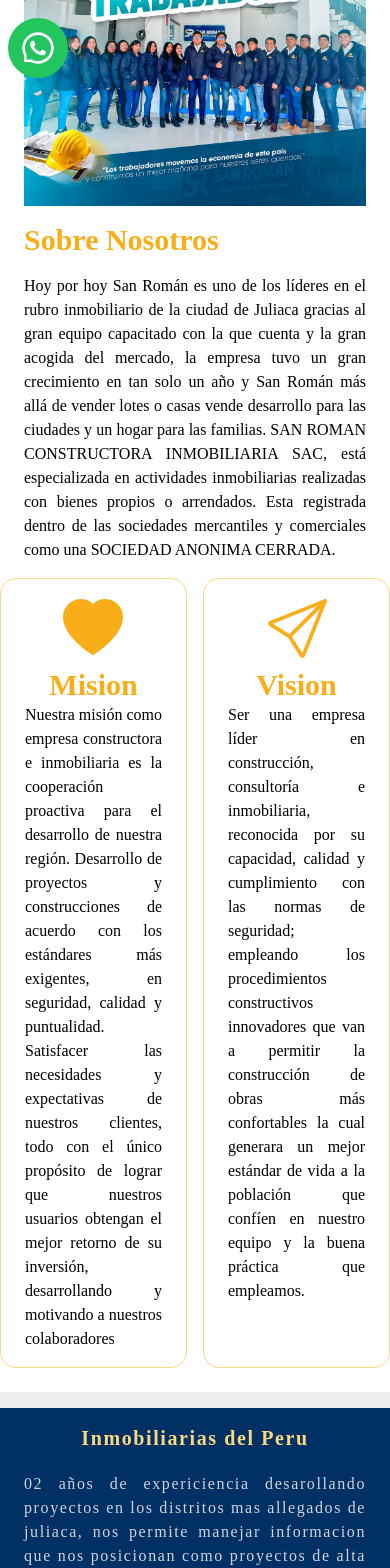
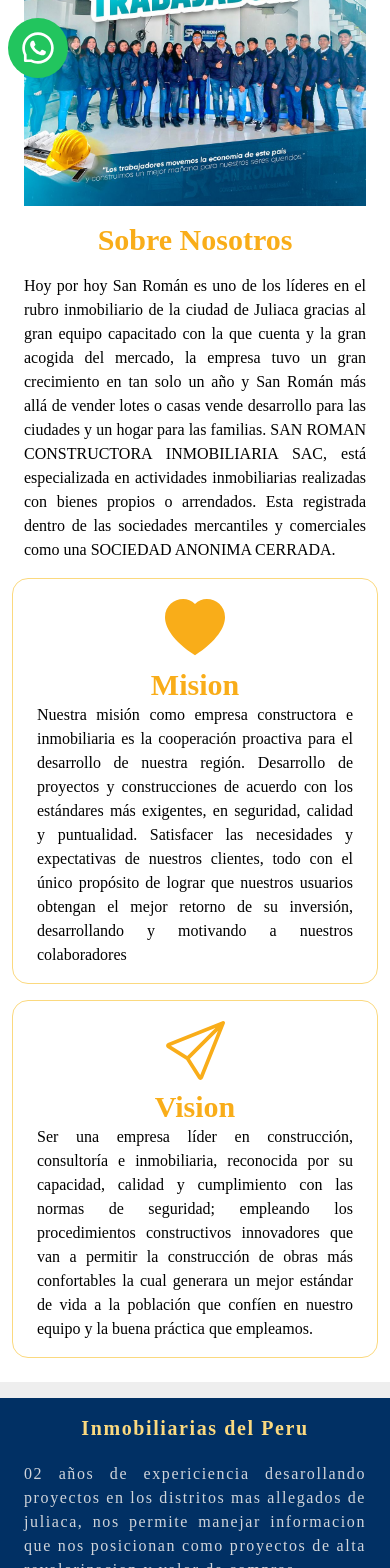
Before and after one commit to jefrydep/web_spa_san_roman, a Next.js app: page /nosotros in a window 390 px wide. Shown: the part 758-2326 px from the top of the page. Built offline with nearby package versions, Linux system fonts and the light colour scheme.

Commit message:
new change sready

```diff
--- a/components/project/Project.tsx
+++ b/components/project/Project.tsx
@@ -6,9 +6,9 @@
   id: string;
   proyecto?: string;
   precio: string;
-  logo:string;
+  logo: string;
 }
-const Project = ({ img, imgTitle, id, proyecto, precio,logo }: propsImg) => {
+const Project = ({ img, imgTitle, id, proyecto, precio, logo }: propsImg) => {
   const router = useRouter();
   const handleProject = () => {
     router.push(`/project/${id}`);
@@ -17,12 +17,14 @@
   return (
     <>
       <div
-        className="    cursor-pointer bg-white mx-2"
+        className="    cursor-pointer   mx-2"
         onClick={handleProject}
       >
-        <div className="px-4 py-2 flex justify-center">
+        <div className="px-4 py-2 flex justify-center    ">
           <img className="h-16" src={logo} alt="" />
         </div>
+        <div className="border border-second-sm rounded-b-3xl">
+
           <div className="h-5 bg-second-sm">
           </div>
           <div className="h-1 bg-primary-sm0">
@@ -43,6 +45,7 @@
             </div>
           </div>
         </div>
+      </div>
     </>
   );
 };
--- a/pages/nosotros/index.tsx
+++ b/pages/nosotros/index.tsx
@@ -24,7 +24,7 @@
             </div>
 
             <div>
-              <h4 className='my-4 text-primary-sm text-3xl font-bold'>Sobre Nosotros</h4>
+              <h4 className='my-4 text-primary-sm text-3xl font-bold text-center'>Sobre Nosotros</h4>
               <p className='text-justify'>
                 Hoy por hoy San Román es uno de los líderes en el rubro inmobiliario de la ciudad de Juliaca gracias al
                 gran equipo capacitado con la que cuenta y la gran acogida del mercado, la empresa tuvo un gran
@@ -36,7 +36,7 @@
               </p>
             </div>
           </section>
-          <section className='grid grid-cols-2 gap-4 sm:w-2/3'>
+          <section className='grid sm:grid-cols-2 gap-4 sm:w-2/3 mx-3'>
             <div className='  border border-primary-sm0 rounded-2xl'>
 
 
```
Lines whose indentation alone changed are shown as unchanged.
